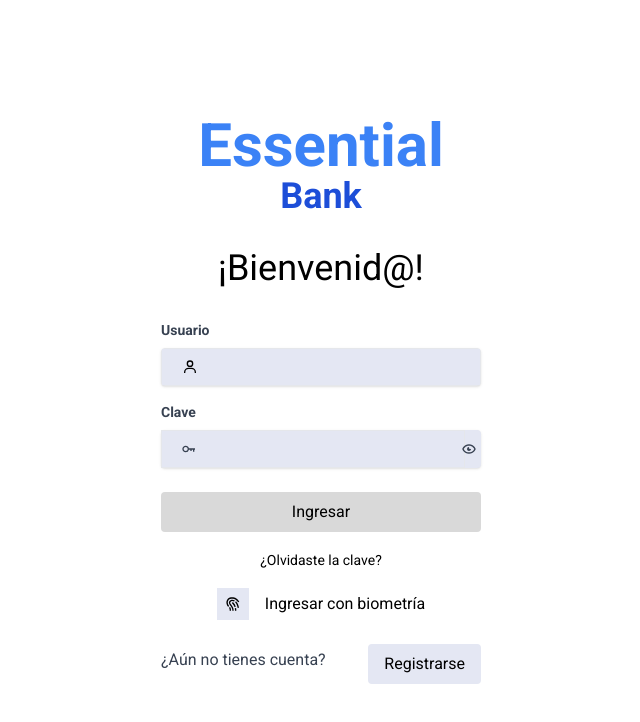
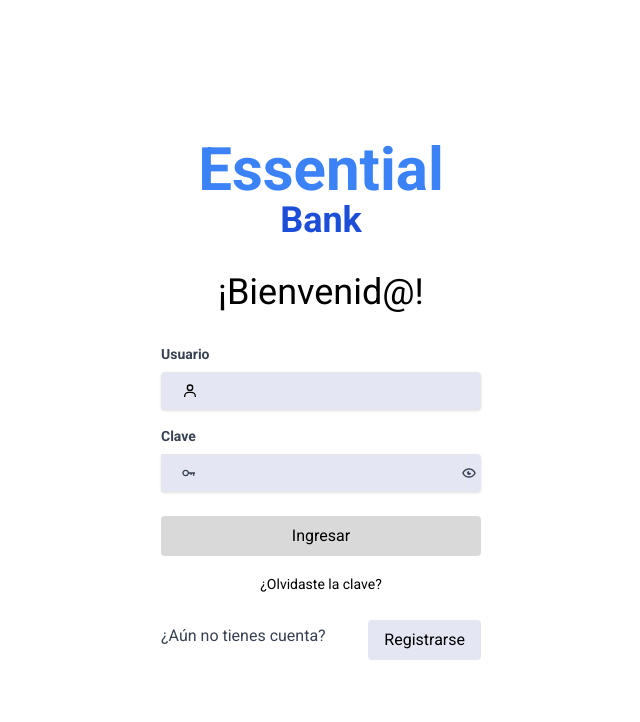
Before and after one commit to anavarro81/Essential-Bank-Front, a React (Vite) app in the folder frontend/: page / in a window 1280 px wide. Shown: the top 722 px of the page, without its empty margins (319-959 px from the left). Built offline with nearby package versions, Linux system fonts and the light colour scheme.

Commit message:
fix: Se elimina el acceso por huella de login (#21)
Se elimina el acceso por huella de login

```diff
--- a/frontend/src/Pages/Login/Login.jsx
+++ b/frontend/src/Pages/Login/Login.jsx
@@ -169,13 +169,6 @@ export default function LoginPage() {
           <a href='#' className='text-sm text-black hover:underline'>¿Olvidaste la clave?</a>
         </div>
 
-        <div className='flex items-center justify-center gap-4'>
-          <button className='flex justify-center items-center px-2 py-2 text-black bg-lightGrey focus:outline-none'>
-            <BiFingerprint className='' />
-          </button>
-          <p> Ingresar con biometría </p>
-        </div>
-
         <div className='flex items-center justify-between text-center mt-4'>
           <p className='text-gray-700'>¿Aún no tienes cuenta?</p>
           <button className='mt-2 px-4 py-2 bg-lightGrey text-black rounded  transition-colors'>  <Link to={'/Register'}> Registrarse</Link>  </button>
```
